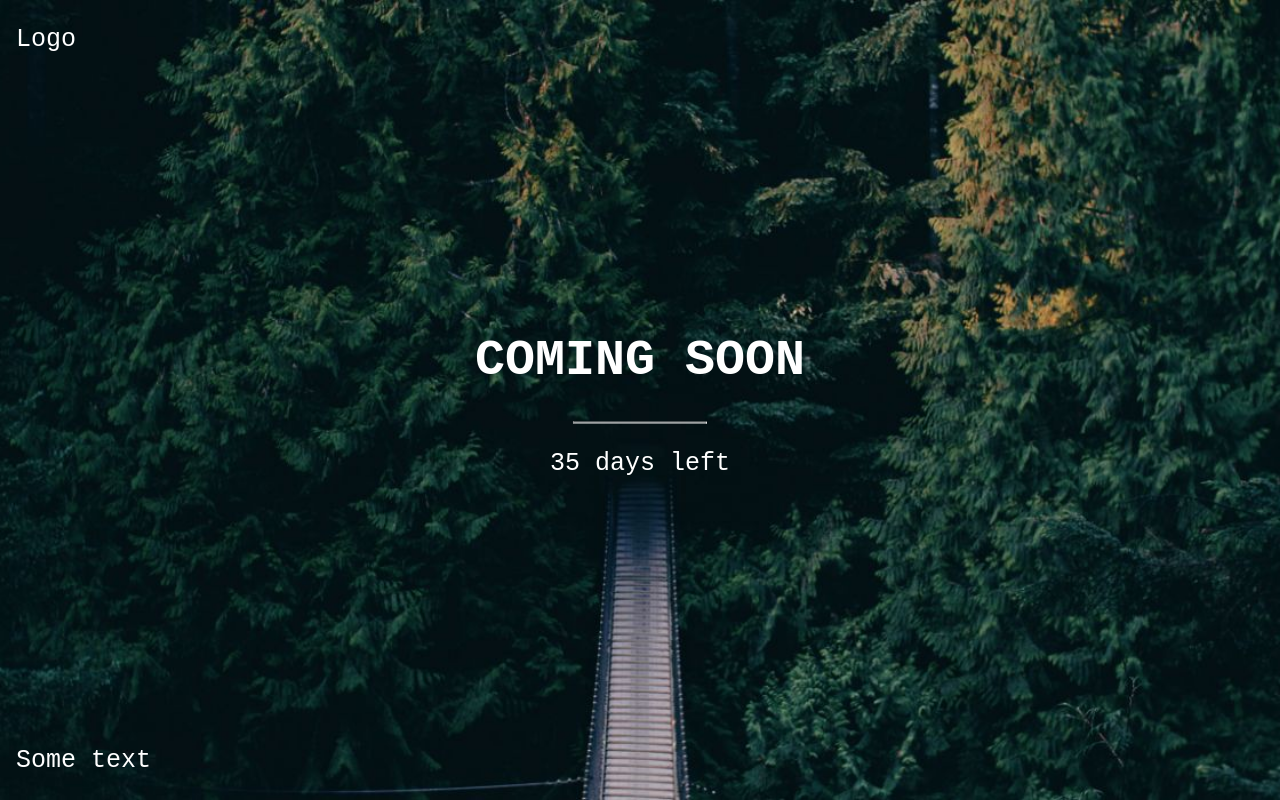
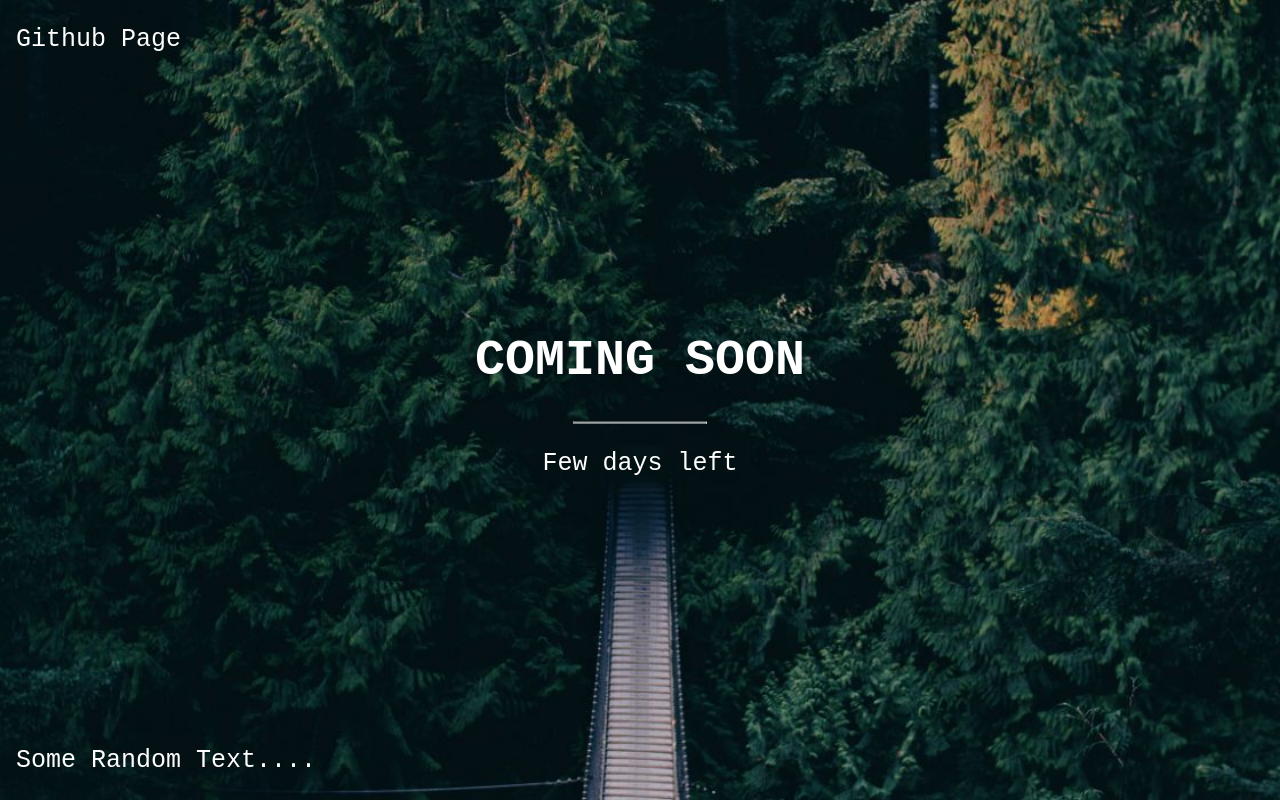
Before and after one commit to iameijaz/iameijaz.github.io, a plain HTML site: page index.html in a window 1280 px wide. Drawn offline with Linux system fonts and the light colour scheme.

Commit message:
Update index.html

```diff
--- a/index.html
+++ b/index.html
@@ -46,15 +46,15 @@ hr {
 
 <div class="bgimg">
   <div class="topleft">
-    <p>Logo</p>
+    <p>Github Page</p>
   </div>
   <div class="middle">
     <h1>COMING SOON</h1>
     <hr>
-    <p>35 days left</p>
+    <p>Few days left</p>
   </div>
   <div class="bottomleft">
-    <p>Some text</p>
+    <p>Some Random Text....</p>
   </div>
 </div>
 
```
